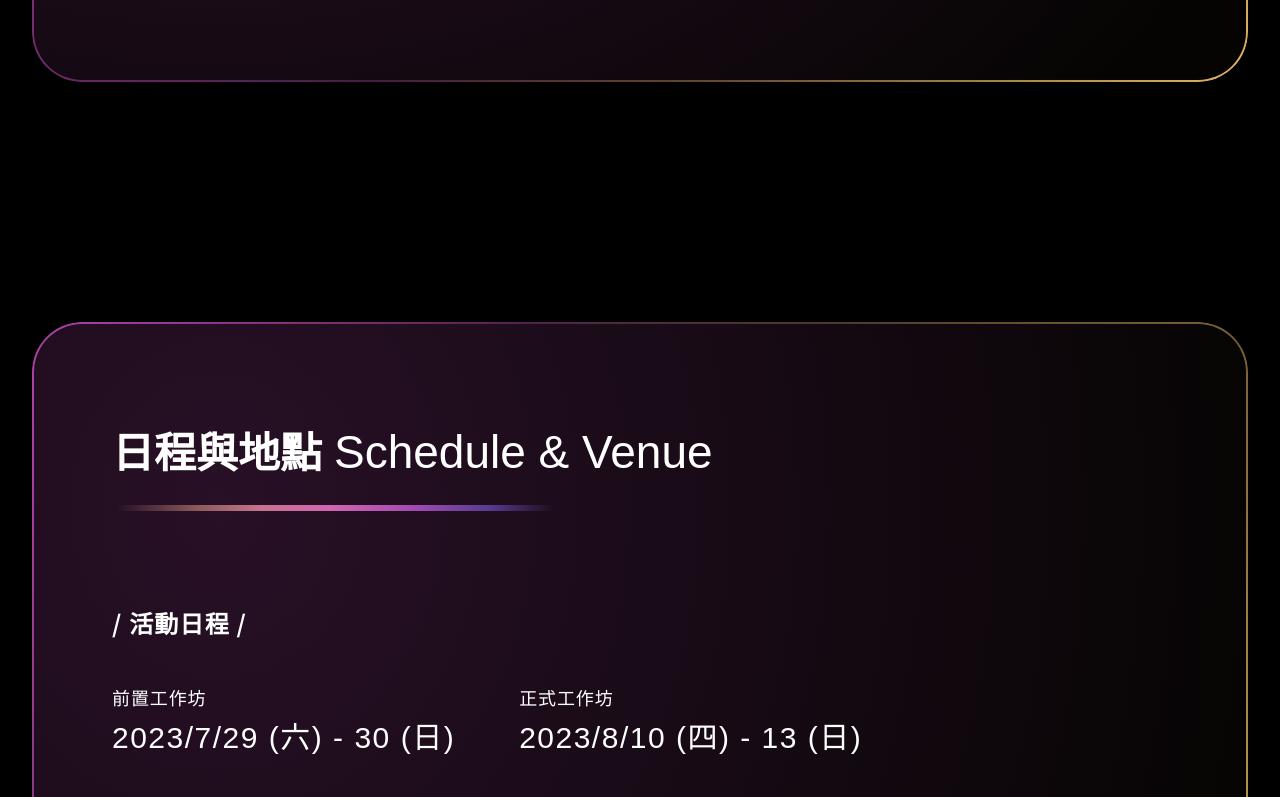
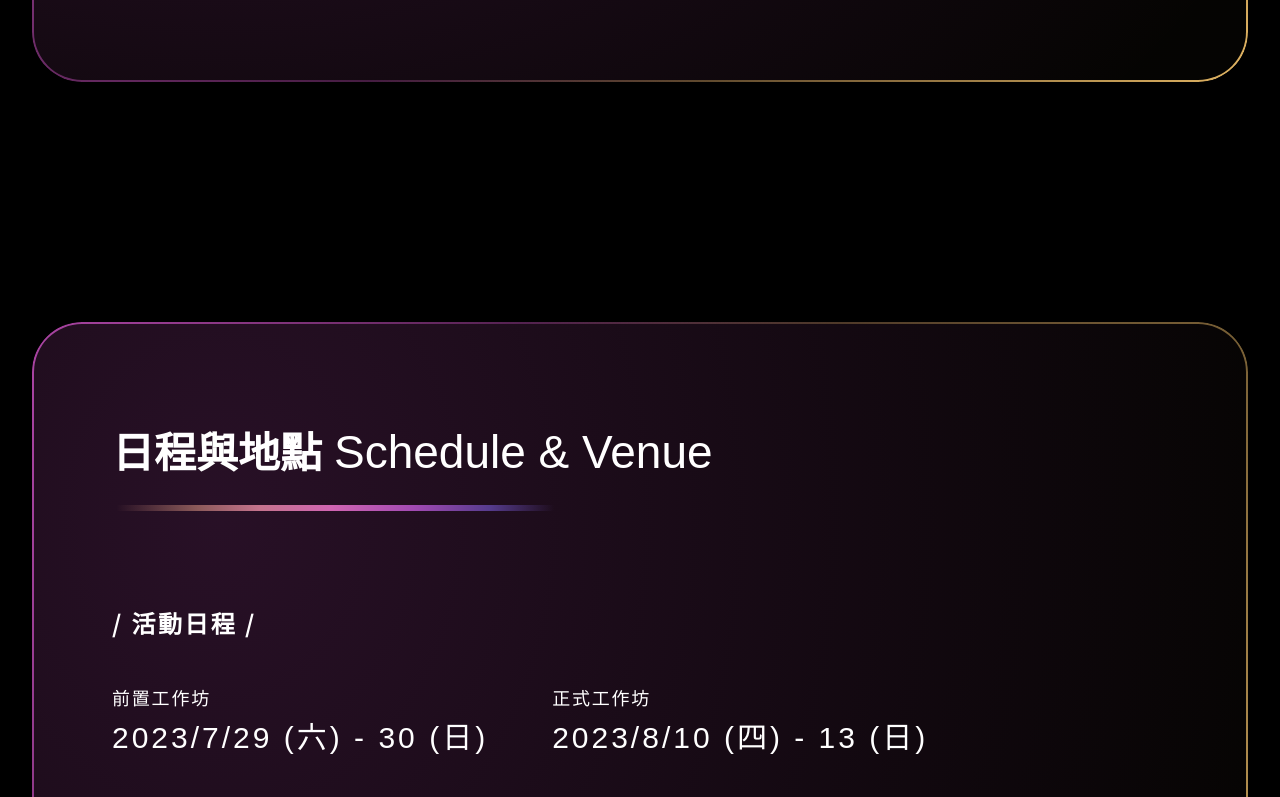
Before and after one commit to openhci-workshop/2023-official-site, a Next.js app: page / in a window 1280 px wide. Shown: the part 2828-3625 px from the top of the page. Built offline with nearby package versions, Linux system fonts and the light colour scheme; a web font is replaced by a local one.

Commit message:
fix: tracking-widest

```diff
--- a/app/page.jsx
+++ b/app/page.jsx
@@ -91,7 +91,7 @@ function renderHTML(type, content, indentLevel, idx = Math.random()) {
 								dangerouslySetInnerHTML={{ __html: _content }}
 								className={classnames(
 									notoSansTC.className,
-									'text-xs md:text-lg text-white leading-looser font-normal tracking-wider'
+									'text-xs md:text-lg text-white leading-looser font-normal tracking-widest'
 								)}
 							/>
 						) : (
@@ -110,7 +110,7 @@ function renderHTML(type, content, indentLevel, idx = Math.random()) {
 								dangerouslySetInnerHTML={{ __html: _content }}
 								className={classnames(
 									notoSansTC.className,
-									'text-xs md:text-lg text-white leading-looser font-normal tracking-wider'
+									'text-xs md:text-lg text-white leading-looser font-normal tracking-widest'
 								)}
 							/>
 						) : (
@@ -129,7 +129,7 @@ function renderHTML(type, content, indentLevel, idx = Math.random()) {
 								dangerouslySetInnerHTML={{ __html: _content }}
 								className={classnames(
 									notoSansTC.className,
-									'text-lg md:text-2xl font-semibold leading-8 mb-1 tracking-wider'
+									'text-lg md:text-2xl font-semibold leading-8 mb-1 tracking-widest'
 								)}
 							/>
 						) : (
@@ -148,7 +148,7 @@ function renderHTML(type, content, indentLevel, idx = Math.random()) {
 								dangerouslySetInnerHTML={{ __html: _content }}
 								className={classnames(
 									notoSansTC.className,
-									'text-base md:text-3xl font-semibold leading-8 mb-5 tracking-wider'
+									'text-base md:text-3xl font-semibold leading-8 mb-5 tracking-widest'
 								)}
 							/>
 						) : (
@@ -168,7 +168,7 @@ function renderHTML(type, content, indentLevel, idx = Math.random()) {
 								className={classnames(
 									notoSansTC.className,
 									styles.h4,
-									'text-xs md:text-lg text-white leading-none font-black mb-8 tracking-wider'
+									'text-xs md:text-lg text-white leading-none font-black mb-8 tracking-widest'
 								)}
 							/>
 						) : (
@@ -187,7 +187,7 @@ function renderHTML(type, content, indentLevel, idx = Math.random()) {
 								dangerouslySetInnerHTML={{ __html: _content }}
 								className={classnames(
 									notoSansTC.className,
-									'text-xs md:text-sm text-white font-normal tracking-wider'
+									'text-xs md:text-sm text-white font-normal tracking-widest'
 								)}
 								style={{ lineHeight: '2 !important' }}
 							/>
@@ -205,7 +205,7 @@ function renderHTML(type, content, indentLevel, idx = Math.random()) {
 							<p
 								key={_content}
 								dangerouslySetInnerHTML={{ __html: _content }}
-								className="text-xs md:text-lg text-white leading-looser font-bold tracking-wider"
+								className="text-xs md:text-lg text-white leading-looser font-bold tracking-widest"
 							/>
 						) : (
 							renderHTML(_content.type, _content.content, _content.level)
@@ -255,7 +255,7 @@ function renderHTML(type, content, indentLevel, idx = Math.random()) {
 							<p
 								key={_content}
 								dangerouslySetInnerHTML={{ __html: _content }}
-								className="text-xs md:text-lg text-white leading-looser font-normal tracking-wider"
+								className="text-xs md:text-lg text-white leading-looser font-normal tracking-widest"
 							/>
 						) : (
 							renderHTML(_content.type, _content.content, _content.level)
@@ -273,7 +273,7 @@ function renderHTML(type, content, indentLevel, idx = Math.random()) {
 								dangerouslySetInnerHTML={{ __html: _content }}
 								className={classnames(
 									aldrich.className,
-									'text-white font-normal text-base md:text-2xl lg:text-3xl mb-4 tracking-wider'
+									'text-white font-normal text-base md:text-2xl lg:text-3xl mb-4 tracking-widest'
 								)}
 							/>
 						) : (
@@ -290,7 +290,7 @@ function renderHTML(type, content, indentLevel, idx = Math.random()) {
 							<p
 								key={_content}
 								dangerouslySetInnerHTML={{ __html: _content }}
-								className="text-xs md:text-lg text-white leading-looser font-normal tracking-wider"
+								className="text-xs md:text-lg text-white leading-looser font-normal tracking-widest"
 							/>
 						) : (
 							renderHTML(_content.type, _content.content, _content.level)
@@ -347,7 +347,7 @@ function renderHTML(type, content, indentLevel, idx = Math.random()) {
 								dangerouslySetInnerHTML={{ __html: _content }}
 								className={classnames(
 									aldrich.className,
-									'text-lg md:text-2xl font-semibold tracking-wider'
+									'text-lg md:text-2xl font-semibold tracking-widest'
 								)}
 							/>
 						) : (
```
